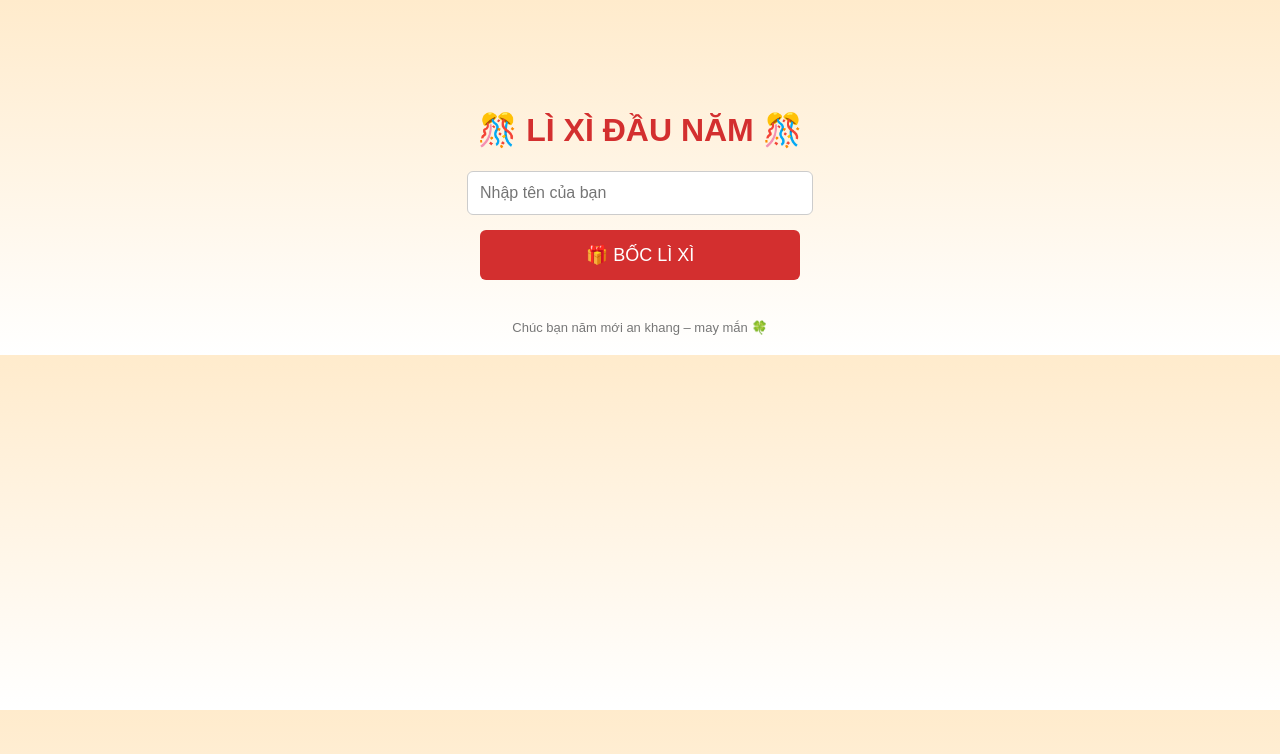
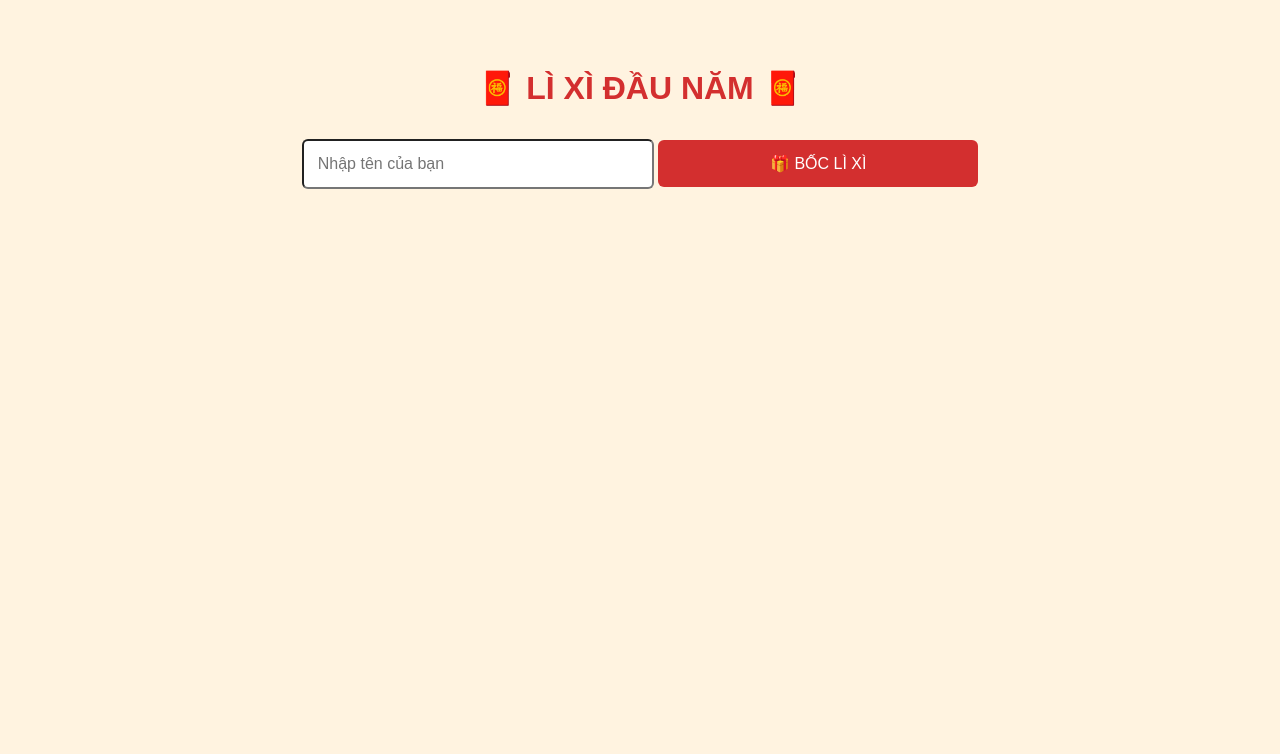
Before and after one commit to ledinhthinh91/Lixi, a website: page index.html in a window 1280 px wide. Drawn offline with Linux system fonts and the light colour scheme.

Commit message:
Refactor HTML structure and styles for clarity

```diff
--- a/index.html
+++ b/index.html
@@ -1,78 +1,59 @@
 <!DOCTYPE html>
 <html lang="vi">
 <head>
-<meta charset="UTF-8">
+  <meta charset="UTF-8" />
+  <title>Lì xì đầu năm</title>
   <meta name="viewport" content="width=device-width, initial-scale=1">
-<title>Lì Xì Đầu Năm</title>
-
   <style>
     body {
       font-family: Arial, sans-serif;
-  background: linear-gradient(#ffebcc, #fff);
+      background: #fff3e0;
       text-align: center;
-  margin: 0;
-  padding: 0;
+      padding: 40px 16px;
     }
-.box {
-  margin-top: 70px;
-  padding: 20px;
-}
-h1 {
-  color: #d32f2f;
-}
-input {
-  width: 90%;
+    h1 { color: #d32f2f; }
+    input, button {
+      width: 100%;
       max-width: 320px;
-  padding: 12px;
+      padding: 14px;
       font-size: 16px;
+      margin: 10px auto;
       border-radius: 6px;
-  border: 1px solid #ccc;
     }
     button {
-  margin-top: 15px;
-  width: 90%;
-  max-width: 320px;
-  padding: 14px;
-  font-size: 18px;
       background: #d32f2f;
-  color: #fff;
+      color: white;
       border: none;
-  border-radius: 6px;
-}
-button:disabled {
-  background: #999;
     }
     #result {
-  margin-top: 25px;
-  font-size: 18px;
-}
-.footer {
-  margin-top: 40px;
-  color: #777;
-  font-size: 13px;
+      margin-top: 20px;
+      font-size: 20px;
+      font-weight: bold;
     }
   </style>
 </head>
-
 <body>
 
-<div class="box">
-  <h1>🎊 LÌ XÌ ĐẦU NĂM 🎊</h1>
+<h1>🧧 LÌ XÌ ĐẦU NĂM 🧧</h1>
 
-  <input id="name" placeholder="Nhập tên của bạn" />
-  <br>
-  <button id="btn" onclick="draw()">🎁 BỐC LÌ XÌ</button>
+<input id="name" placeholder="Nhập tên của bạn">
+<button onclick="draw()">🎁 BỐC LÌ XÌ</button>
 
 <div id="result"></div>
 
-  <div class="footer">
-    Chúc bạn năm mới an khang – may mắn 🍀
-  </div>
-</div>
+<script type="module">
+  import { initializeApp } from "https://www.gstatic.com/firebasejs/10.7.1/firebase-app.js";
+  import { getFirestore, doc, setDoc, getDoc } from "https://www.gstatic.com/firebasejs/10.7.1/firebase-firestore.js";
 
-<script>
-/* 🔴 THAY LINK RENDER TẠI ĐÂY */
-const API = "https://lixi-x71z.onrender.com";
+  // 🔥 DÁN FIREBASE CONFIG VÀO ĐÂY
+  const firebaseConfig = {
+    apiKey: "XXX",
+    authDomain: "XXX",
+    projectId: "XXX"
+  };
+
+  const app = initializeApp(firebaseConfig);
+  const db = getFirestore(app);
 
   let deviceId = localStorage.getItem("lixi_device");
   if (!deviceId) {
@@ -80,48 +61,35 @@ if (!deviceId) {
     localStorage.setItem("lixi_device", deviceId);
   }
 
-if (localStorage.getItem("lixi_done")) {
-  document.getElementById("result").innerHTML =
-    "❌ <b>Thiết bị này đã bốc lì xì rồi</b>";
-  document.getElementById("btn").disabled = true;
-}
+  const prizes = [
+    "50.000đ",
+    "100.000đ",
+    "200.000đ",
+    "300.000đ",
+    "500.000đ"
+  ];
 
-async function draw() {
+  window.draw = async function () {
     const name = document.getElementById("name").value.trim();
-  if (!name) {
-    alert("Vui lòng nhập tên");
+    if (!name) return alert("Vui lòng nhập tên");
+
+    const ref = doc(db, "lixi", deviceId);
+    const snap = await getDoc(ref);
+
+    if (snap.exists()) {
+      document.getElementById("result").innerHTML = "❌ Thiết bị này đã bốc lì xì rồi";
       return;
     }
 
-  document.getElementById("btn").disabled = true;
-  document.getElementById("result").innerHTML = "⏳ Đang mở bao lì xì...";
+    const prize = prizes[Math.floor(Math.random() * prizes.length)];
 
-  try {
-    const res = await fetch(API + "/draw", {
-      method: "POST",
-      headers: { "Content-Type": "application/json" },
-      body: JSON.stringify({ name, deviceId })
+    await setDoc(ref, {
+      name,
+      prize,
+      time: new Date().toISOString()
     });
 
-    const data = await res.json();
-
-    if (data.error) {
-      document.getElementById("result").innerHTML =
-        "❌ <b>" + data.error + "</b>";
-      document.getElementById("btn").disabled = false;
-    } else {
-      localStorage.setItem("lixi_done", "1");
-      document.getElementById("result").innerHTML =
-        "🎉 <b>CHÚC MỪNG!</b><br><br>" +
-        "<b>" + data.name + "</b><br>" +
-        "<span style='font-size:22px;color:#d32f2f'>" +
-        data.value + "</span>";
-    }
-  } catch (e) {
-    document.getElementById("result").innerHTML =
-      "❌ Lỗi kết nối server";
-    document.getElementById("btn").disabled = false;
-  }
+    document.getElementById("result").innerHTML = `🎉 ${name} nhận được <br><span style="color:#d32f2f">${prize}</span>`;
   }
 </script>
 
```
Lines whose indentation alone changed are shown as unchanged.
